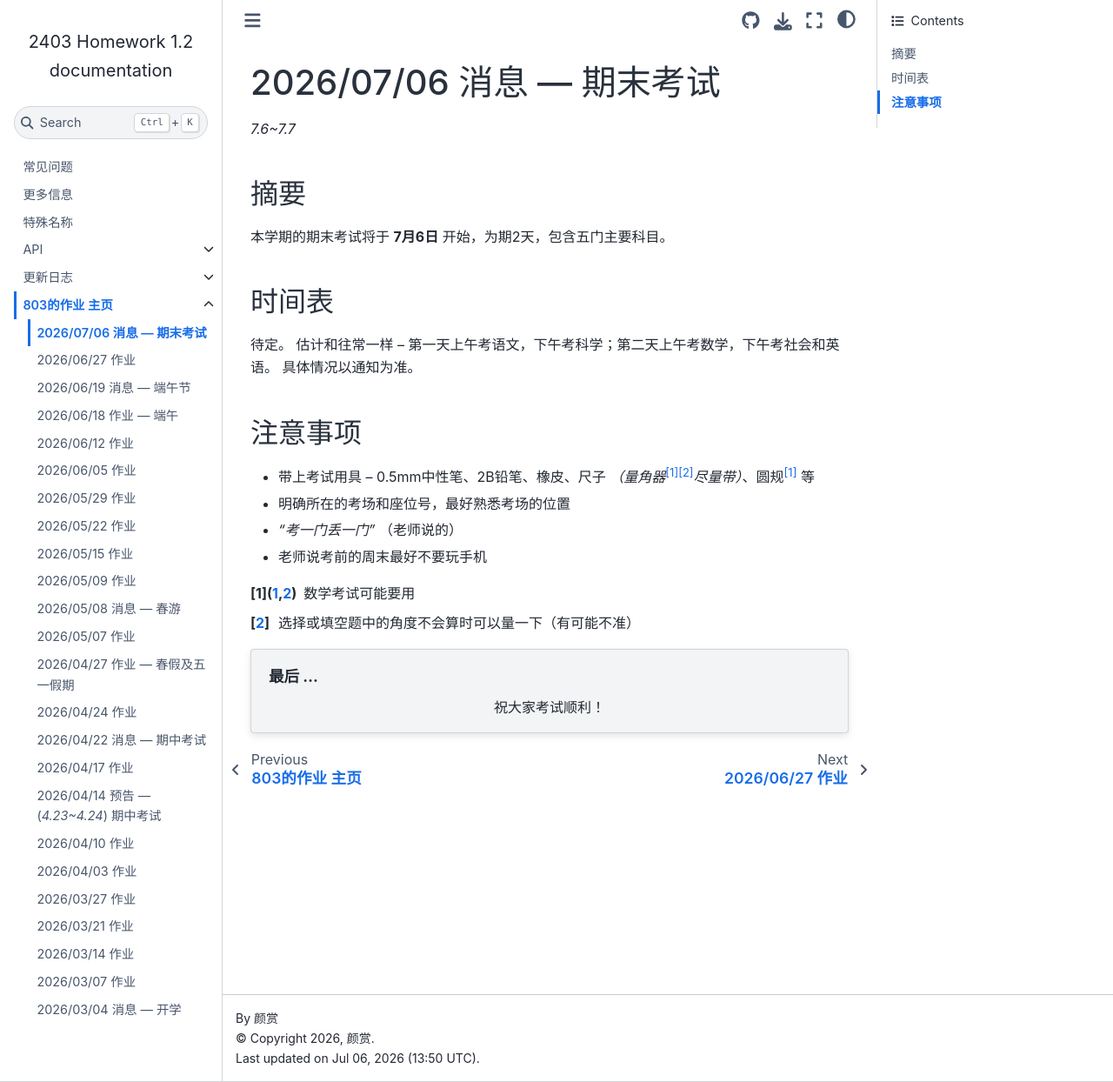
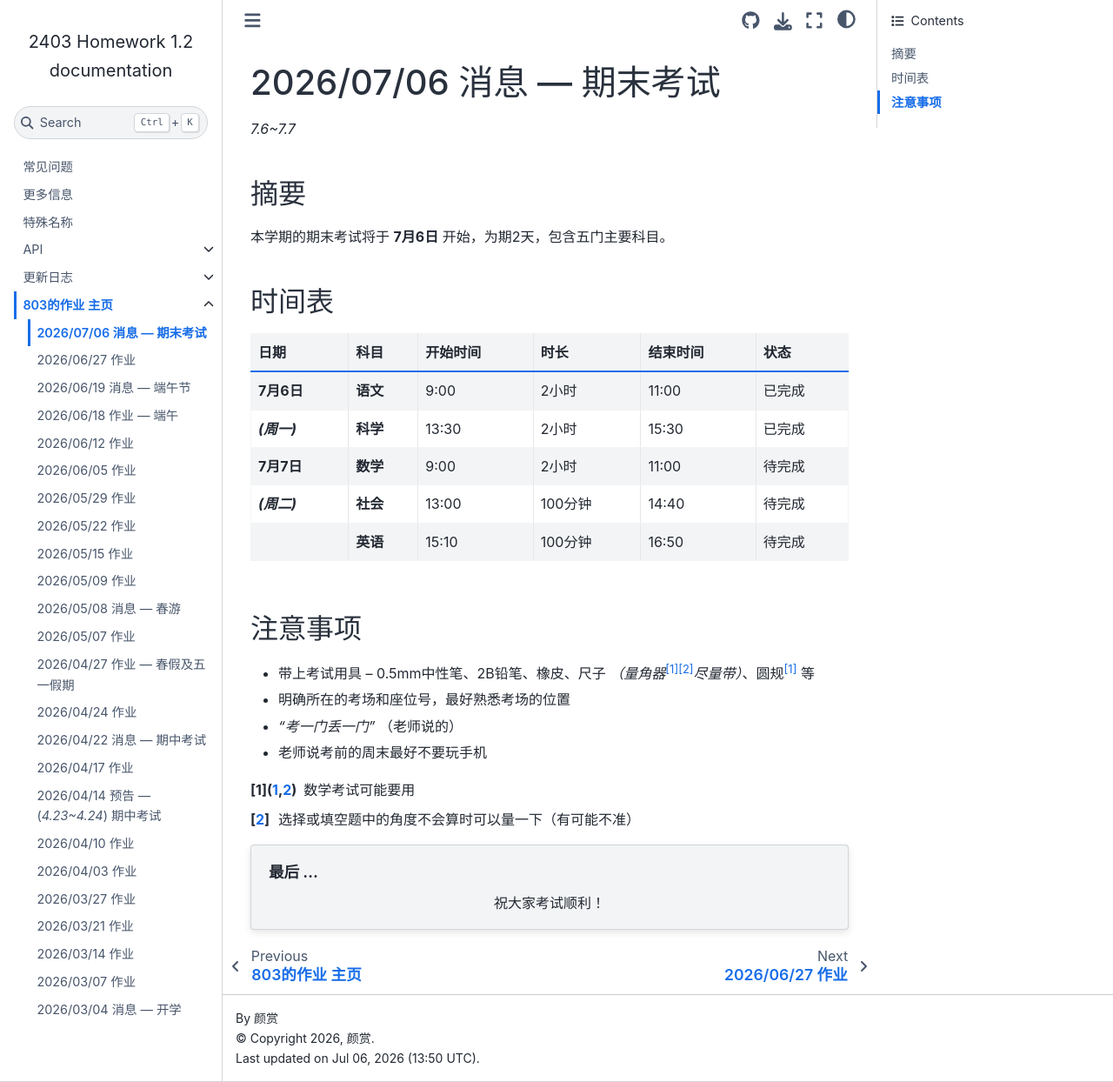
Before and after one commit to Sail-in-1024/2403-Homework, a Sphinx documentation site: the page built from docs/source/events/26.07.06-message.rst, in a window 1280 px wide and 1244 px high. Shown: the whole window at 87% size. Built offline with Sphinx 7.4.7 and the Sphinx Book theme 1.1.4, drawn with Linux system fonts in a browser that asks for light colours.

Commit message:
更新 26.07.06-message.rst
更新时间表

```diff
--- a/docs/source/events/26.07.06-message.rst
+++ b/docs/source/events/26.07.06-message.rst
@@ -11,9 +11,51 @@
 时间表
 ======
 
-待定。
-估计和往常一样 -- 第一天上午考语文，下午考科学；第二天上午考数学，下午考社会和英语。
-具体情况以通知为准。
+.. list-table::
+   :header-rows: 1
+   :stub-columns: 2
+
+   * - 日期
+     - 科目
+     - 开始时间
+     - 时长
+     - 结束时间
+     - 状态
+
+   * - 7月6日
+     - **语文**
+     - 9:00
+     - 2小时
+     - 11:00
+     - 已完成
+
+   * - *(周一)*
+     - **科学**
+     - 13:30
+     - 2小时
+     - 15:30
+     - 已完成
+
+   * - 7月7日
+     - **数学**
+     - 9:00
+     - 2小时
+     - 11:00
+     - 待完成
+
+   * - *(周二)*
+     - **社会**
+     - 13:00
+     - 100分钟
+     - 14:40
+     - 待完成
+
+   * -
+     - **英语**
+     - 15:10
+     - 100分钟
+     - 16:50
+     - 待完成
 
 注意事项
 ========
```
